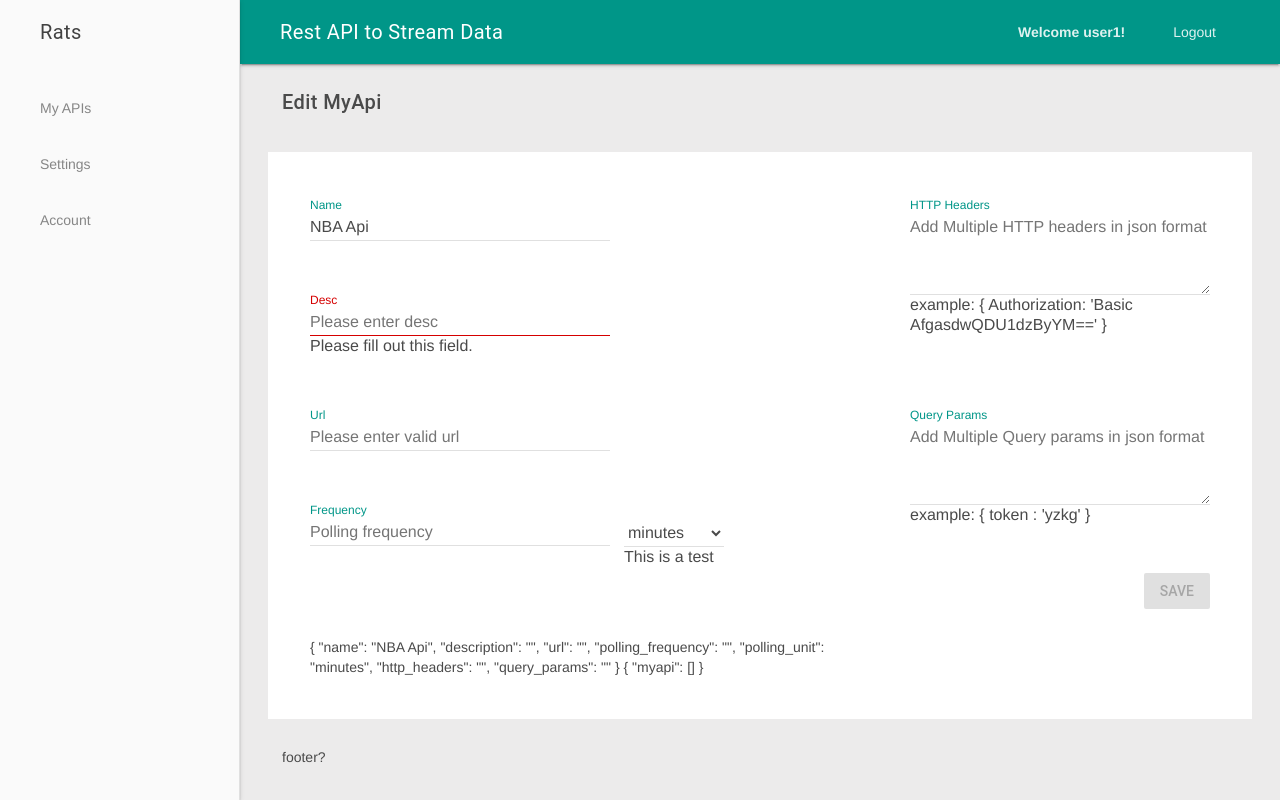
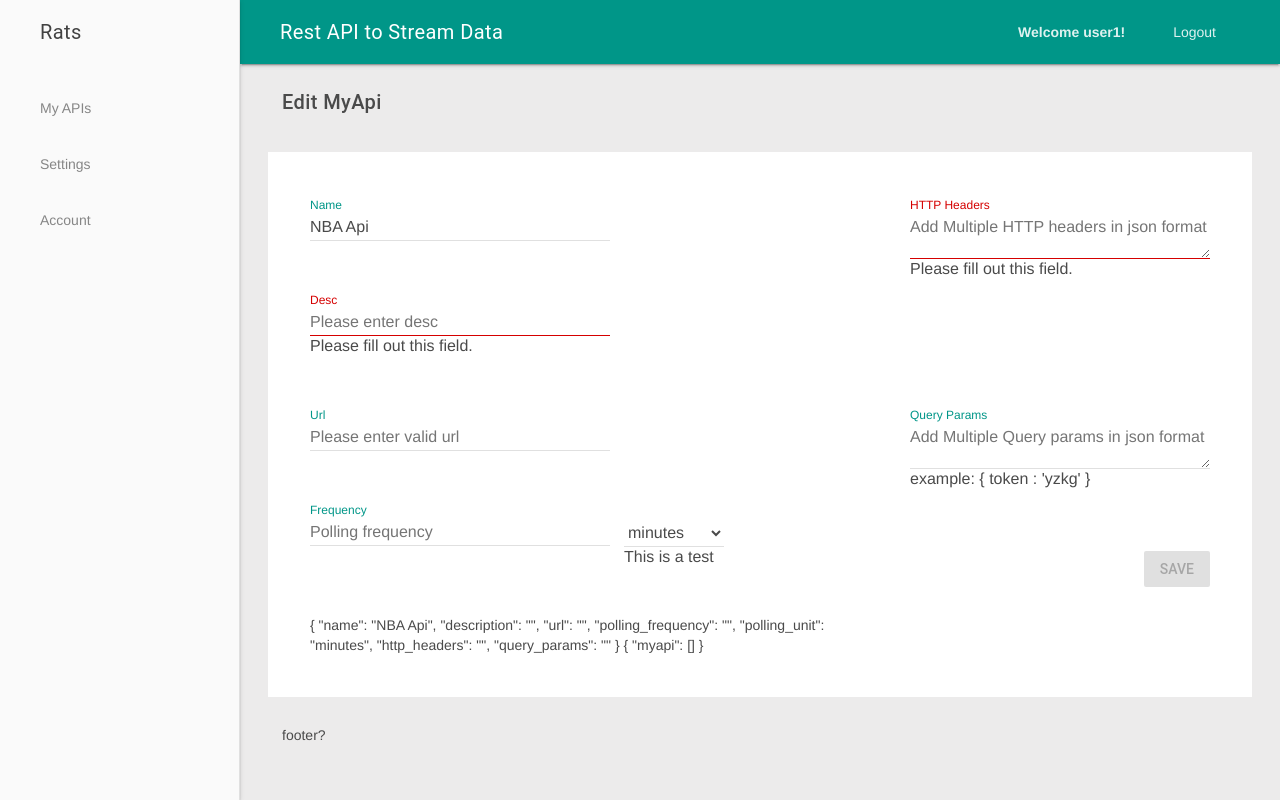
Before and after one commit to rest2stream/rest2stream, a Vue app in the folder vue3/: page /myapi/edit/1 in a window 1280 px wide. Built offline with nearby package versions, Linux system fonts and the light colour scheme.

Commit message:
optimized forms attrs

```diff
--- a/vue3/src/components/forms/FormInput.vue
+++ b/vue3/src/components/forms/FormInput.vue
@@ -8,17 +8,14 @@
 
     <input
       class="mdl-textfield__input"
-      :type="type"
+      v-bind="$attrs"
       :id="id"
-      :placeholder="placeholder"
       :value="modelValue"
-      :required="required"
-      :pattern="pattern"
       @input="$emit('update:modelValue', $event.target.value)"
       :validation_message="validationMessage"
     >
     <span v-if="validationMessage">{{validationMessage}}</span>
-    <span v-if="help">{{help}}</span>
+    <span v-if="help && !validationMessage">{{help}}</span>
   </div>
 
 </template>
@@ -35,24 +32,11 @@
           type: String,
           required: true,
         },
-        type: {
-          type: String,
-          required: true,
-        },
-        placeholder: {
-          type: String,
-        },
         label: {
           type: String,
           required: true
         },
         help: {
-          type: String
-        },
-        required: {
-          type: Boolean
-        },
-        pattern: {
           type: String
         },
         validationMessage: {
--- a/vue3/src/components/forms/FormTextarea.vue
+++ b/vue3/src/components/forms/FormTextarea.vue
@@ -8,17 +8,13 @@
 
     <textarea
       class="mdl-textfield__input"
+      v-bind="$attrs"
       :id="id"
-      :placeholder="placeholder"
-      :rows="rows"
-      :cols="cols"
       :value="modelValue"
       @input="$emit('update:modelValue', $event.target.value)"
-      :validation_message="validationMessage"
     ></textarea>
-
     <span v-if="validationMessage">{{validationMessage}}</span>
-    <span v-if="help">{{help}}</span>
+    <span v-if="help && !validationMessage">{{help}}</span>
   </div>
 
 </template>
@@ -35,16 +31,6 @@
           type: String,
           required: true,
         },
-        placeholder: {
-          type: String,
-        },
-        label: {
-          type: String,
-          required: true
-        },
-        help: {
-          type: String
-        },
         rows: {
           type: Number,
           default: 4
@@ -52,6 +38,12 @@
         cols: {
           type: Number,
           default: 30
+        },
+        label: {
+          type: String
+        },
+        help: {
+          type: String
         },
         validationMessage: {
           type: String
--- a/vue3/src/views/MyApiEdit.vue
+++ b/vue3/src/views/MyApiEdit.vue
@@ -69,6 +69,8 @@
             label="HTTP Headers"
             placeholder="Add Multiple HTTP headers in json format"
             help="example: { Authorization: 'Basic AfgasdwQDU1dzByYM==' }"
+            required
+            :validationMessage="validationMessage.headers"
           />
         </div>
 
```
